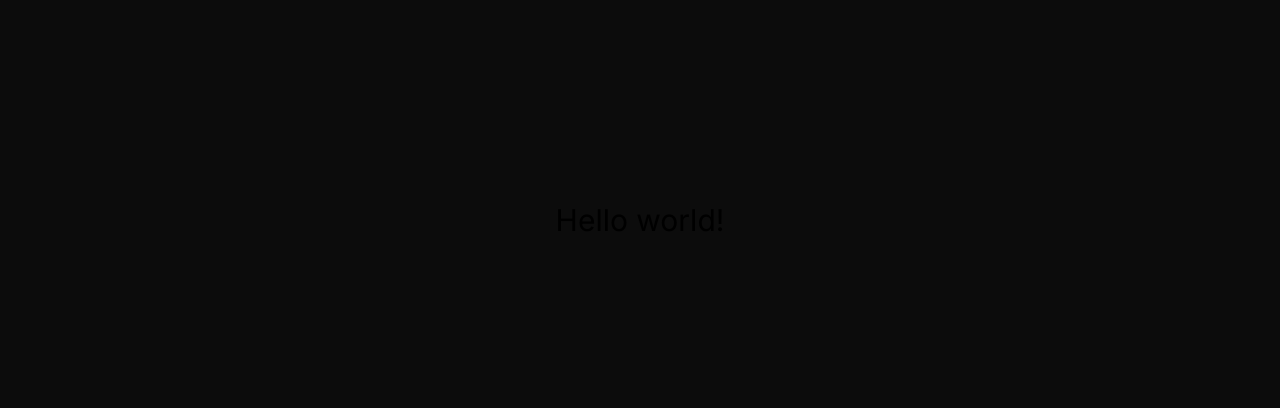
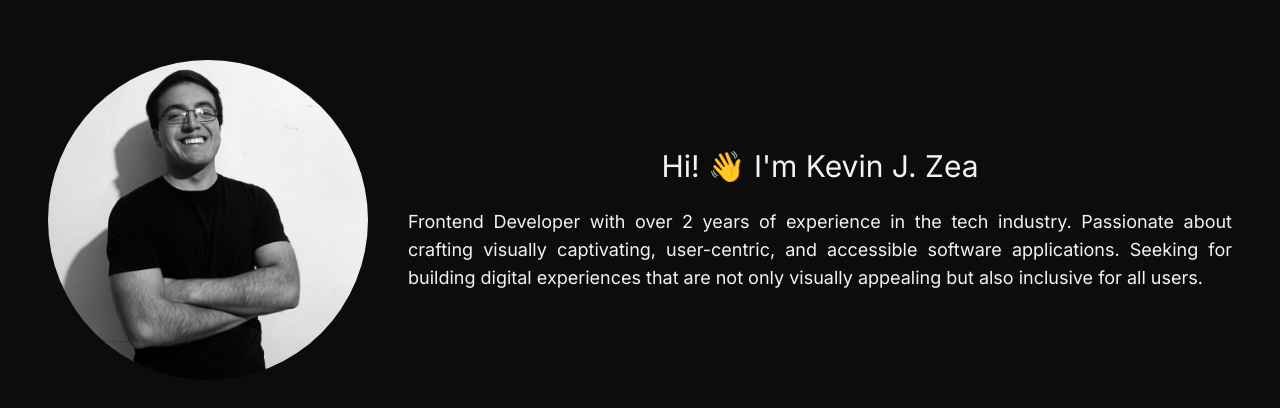
Before and after one commit to KevinJZea/kevinjzea.github.io, a Next.js app: page / in a window 1280 px wide. Shown: the part 180-588 px from the top of the page. Built offline with nearby package versions, Linux system fonts and the light colour scheme.

Commit message:
feat: home page beta created. importe profile pic

```diff
--- a/app/page.tsx
+++ b/app/page.tsx
@@ -1,7 +1,24 @@
+import Image from 'next/image';
+import ProfilePic from '../public/images/KevinJZea_Profile.jpg';
+
 const Home = () => {
   return (
-    <main className="flex min-h-screen items-center justify-center p-24">
-      <h1 className="text-3xl">Hello world!</h1>
+    <main className="flex min-h-screen flex-col sm:flex-row items-center justify-center gap-10 p-12 text-light-white">
+      <Image
+        alt="Kevin J. Zea's profile pic"
+        className="rounded-full w-60 sm:w-auto max-w-xs"
+        src={ProfilePic}
+      />
+      <div className="flex flex-col gap-6 items-center">
+        <h1 className="text-3xl text-center">Hi! 👋 I&apos;m Kevin J. Zea</h1>
+        <p className="text-justify text-lg">
+          Frontend Developer with over 2 years of experience in the tech
+          industry. Passionate about crafting visually captivating,
+          user-centric, and accessible software applications. Seeking for
+          building digital experiences that are not only visually appealing but
+          also inclusive for all users.
+        </p>
+      </div>
     </main>
   );
 };
```
Also changed, not shown: public/images/KevinJZea_Profile.jpg (added).
